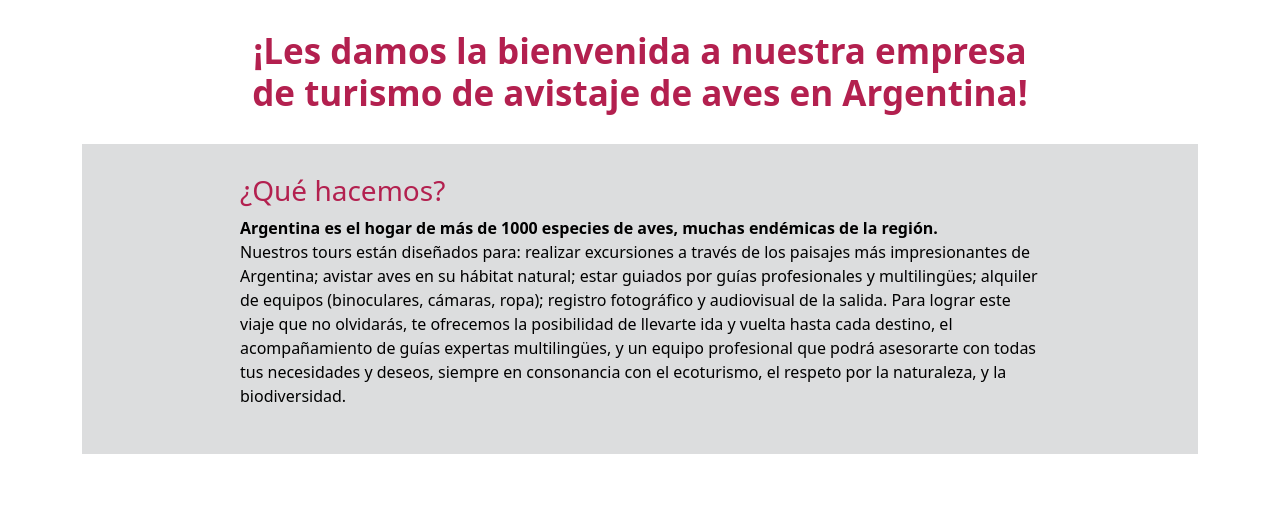
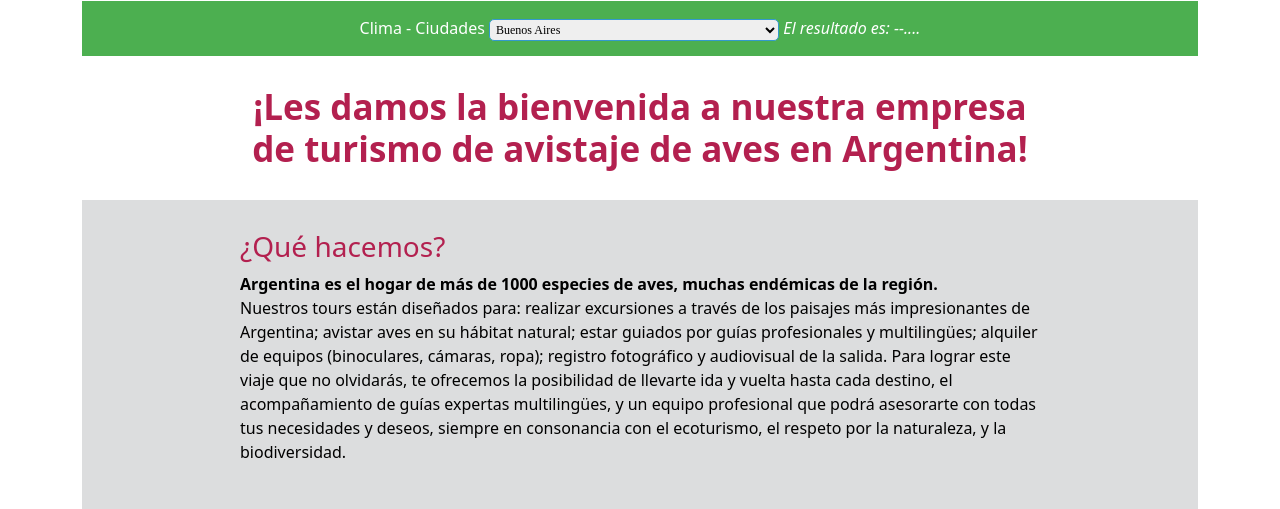
Before and after one commit to clase165utn/prueba, a PHP site: page /alas_al_viento/index6.html in a window 1280 px wide. Shown: the part 653-1162 px from the top of the page. Run offline with PHP 8.4, Linux system fonts and the light colour scheme; some libraries are stand-ins or nearby versions; some web fonts are replaced.

Commit message:
ultimos cambios

```diff
--- a/alas_al_viento/index6.html
+++ b/alas_al_viento/index6.html
@@ -18,13 +18,14 @@
   <link rel="stylesheet" href="styles/formulario.css">
   <!--Fin agregado formulario  -->
   <link rel="stylesheet" href="styles/general.css">
+  <script defer src="./js/formulario.js"></script>
 
   <link rel="preconnect" href="https://fonts.googleapis.com">
   <link rel="preconnect" href="https://fonts.gstatic.com" crossorigin>
   <link href="https://fonts.googleapis.com/css2?family=ABeeZee&family=Nunito&display=swap" rel="stylesheet">
 </head>
 
-<body>
+<body onload="getWeather()">
   <header class="container">
     <nav class="navbar navbar-expand-lg navbar-light bg-light">
       <div class="container-fluid align-bottom">
@@ -76,7 +77,11 @@
         <source src="video/pajarito.mp4" type="video/mp4">
       </video>
     </section>
-
+        <div id="tiempo" class="col-sm-12 col-md-12 col-lg-12 text-lg-center">Clima - Ciudades <select name="ciudades" id="ciudades" class="ciudades">
+          <option value="Buenos Aires">Buenos Aires</option selected>
+          </select>
+              <i id="ResultadoCiudad">El resultado es: --....</i>
+       </div>
     <h2 class="welcome">¡Les damos la bienvenida a nuestra empresa de turismo de avistaje de aves en Argentina!</h2>
 
     <section id="queHacemos">
@@ -383,7 +388,7 @@
           <form action="formulario" method="post" autocomplete="on">
             <label for="">
               <input type="email" name="email" required placeholder="email">
-              <input id="suscribe" type="submit" value="Quiero suscribirme" /></label>
+              <input id="suscribe" type="button" value="Quiero suscribirme" data-bs-toggle="modal" data-bs-target="#formModal"></label>
           </form>
         </div>
         <!--Grid column-->
@@ -399,8 +404,28 @@
     </div>
     <!-- Copyright -->
   </footer>
+<!-- MODAL -->
+<div class="modal fade" id="formModal" tabindex="-1" aria-labelledby="exampleModalLabel" aria-hidden="true">
+  <div class="modal-dialog">
+    <div class="modal-content">
+      <div class="modal-header">
+        <h1 class="modal-title fs-5" id="exampleModalLabel">Modal title</h1>
+        <button type="button" class="btn-close" data-bs-dismiss="modal" aria-label="Close"></button>
+      </div>
+      <div class="modal-body">
+        La suscripcion se genero con exito, le estaremos enviando algunas promociones.
+        Gracias. Atte Alas al viento.
+      </div>
+      <div class="modal-footer">
+        <button type="button" class="btn btn-secondary" data-bs-dismiss="modal">Close</button>
+        <button type="button" class="btn btn-primary">Save changes</button>
+      </div>
+    </div>
+  </div>
+</div>
 
-  <script src="./js/formulario.js"></script>
+<!--Fin modal-->
+
   <script src="https://kit.fontawesome.com/76c9ca720a.js" crossorigin="anonymous"></script>
 
 </body>
--- a/alas_al_viento/js/formulario.js
+++ b/alas_al_viento/js/formulario.js
@@ -1,4 +1,5 @@
 var destinos=['Esteros del Iberá','Cataratas','Puerto Madryn','Saltos del Mocona'];
+var ciudades=['Buenos Aires','Merlo','Ushuaia','Puerto Madryn'];
 
 const selected = document.getElementById("destiny");
 for(let i=0; i < destinos.length; i++) {
@@ -7,6 +8,52 @@
     opcionselected.text = destinos[i];
     selected.appendChild(opcionselected);
   }
+
+  const selectedCities = document.getElementById("ciudades");
+  for(let i=0; i < ciudades.length; i++) {
+      const opcionselec = document.createElement('option');
+      opcionselec.value = ciudades[i];
+      opcionselec.text = ciudades[i];
+      selectedCities.appendChild(opcionselec);
+    }
+
+  var weatherData = "";
+  const getWeather = () => {
+    var CitySelect = document.getElementById("ciudades").value;
+       if (CitySelect =="") {
+        CitySelect="Buenos Aires";
+       }
+    console.log(CitySelect);
+    fetch("https://api.openweathermap.org/data/2.5/weather?q=" + CitySelect + "&lang=es&units=metric&appid=93b1efac80f5057bb9d121b360592009")
+      .then((response) => response.json())
+      .then(datosQueTraeLaApi => { const weatherData = {  };
+        /*console.log(datosQueTraeLaApi);
+        console.log(datosQueTraeLaApi.main.temp);
+        console.log(datosQueTraeLaApi.main.humidity);
+        console.log(datosQueTraeLaApi.main.pressure);
+        console.log(datosQueTraeLaApi.wind.speed);
+        console.log(datosQueTraeLaApi.weather[0].description);*/
+        document.getElementById("ResultadoCiudad").innerText = `Temperatura ${datosQueTraeLaApi.main.temp} / Presion ${datosQueTraeLaApi.main.pressure} / Humedad: ${datosQueTraeLaApi.main.humidity}% / ${datosQueTraeLaApi.weather[0].description}`;
+       })
+  .catch(() => {
+    console.log("Algo salio mal");
+  });
+  }
+
+    var CitySelect = document.querySelector(".ciudades");
+    CitySelect.addEventListener("change", (event) => getWeather());
+
+
+  const btnOpenf = document.getElementById("multistep");
+  btnOpenf.addEventListener("click", ocultarFormulario());
+
+
+  function ocultarFormulario () {
+    document.getElementById("multistep").style.visibility = "visibility";
+    //document.getElementById("multistep").toggle("d-none");
+    }
+
+
 
 const email = document.getElementById("email");
 const phone = document.getElementById("phone");
@@ -17,7 +64,11 @@
 const message = document.getElementById("message");
 var check = document.getElementById("check-box").value;
 
-console.log(check)
+
+let suscribe = document.getElementById("suscribe");
+suscribe.addEventListener("click", () => document.getElementById("emailcf").value="");
+/*suscribe.addEventListener("click", () => console.log(suscribe));*/
+
 const forms = document.querySelectorAll("form");
 const btnForm = document.getElementsByClassName("btn-form");
 for (let i = 0; i < btnForm.length; i++) {
@@ -52,10 +103,12 @@
 };
 
 function SubmitForms() {
-     if (check == "on") {
+     check = document.getElementById("check-box").checked;
+     console.log(check)
+     if (check == true) {
+      check = "Se enviarán notificaciones";
+     } else {
       check = "NO enviaremos notificaciones";
-     } else {
-      check = "Se enviarán notificaciones";
      }
   const nameM = fullName.value;
   const emailM = email.value;
--- a/alas_al_viento/styles/formulario.css
+++ b/alas_al_viento/styles/formulario.css
@@ -32,6 +32,19 @@
     font-family: "Homer Simpson UI";
 }
 
+#tiempo {
+    background-color: #4CAF50;
+    border: none;
+    color: white;
+    padding: 15px 25px;
+    margin-top: 1px;
+    text-decoration: none;
+    /*display: inline-block;*/
+    font-size: 16px;
+    /*margin: 4px 2px;*/
+    cursor: pointer;
+  }
+
 input,select,textarea:focus {
     outline: none;
 }
```
Also changed, not shown: index5.html (renamed from alas_al_viento/index5.html).
